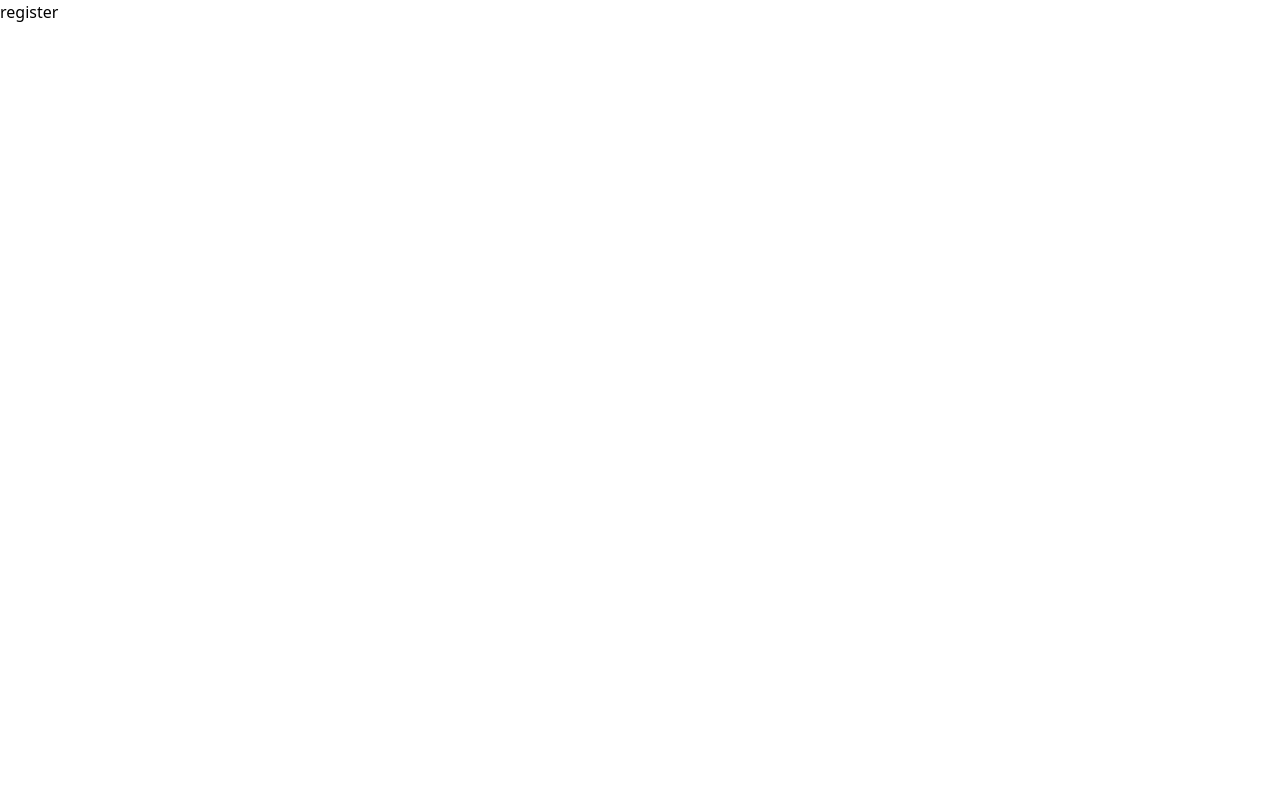
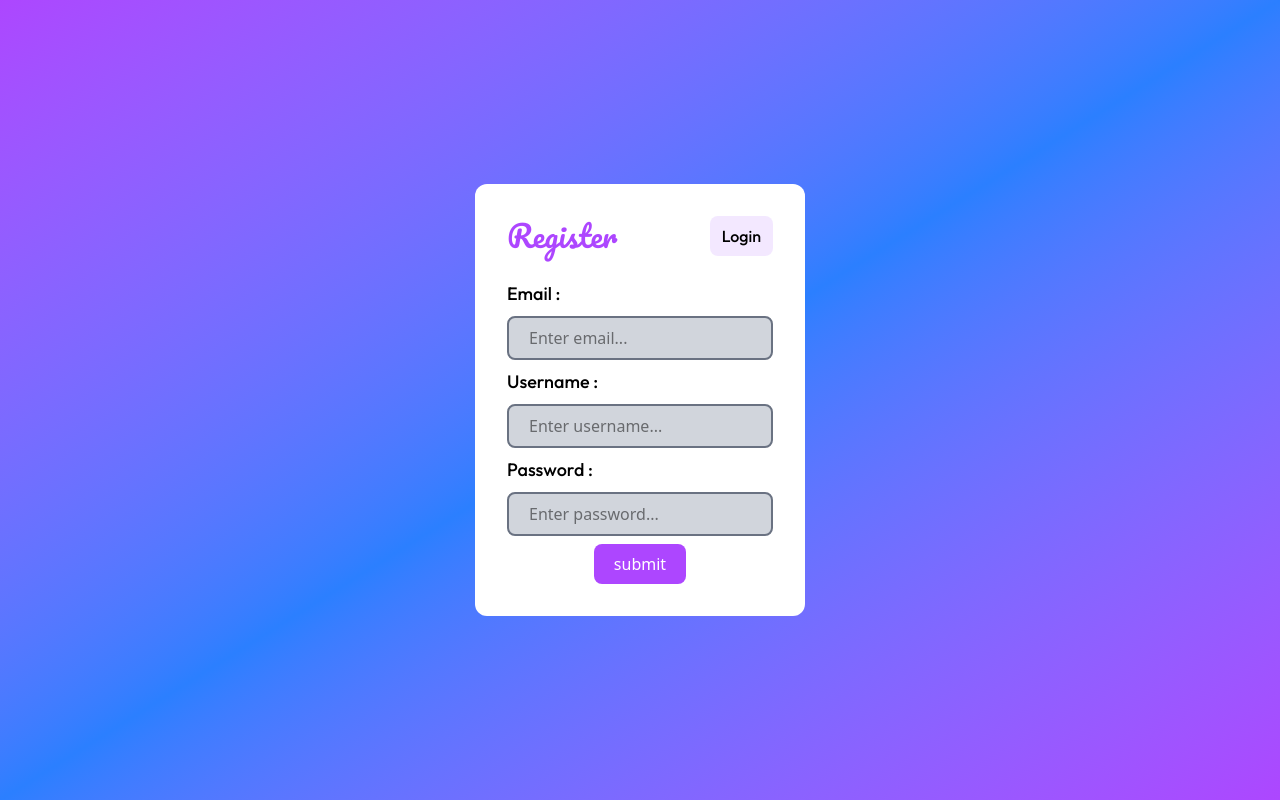
Before and after one commit to abhishck/prompt_hub, a React (Vite) app: page /register in a window 1280 px wide. Built offline with nearby package versions, Linux system fonts and the light colour scheme.

Commit message:
grid layout added

```diff
--- a/src/App.jsx
+++ b/src/App.jsx
@@ -9,7 +9,7 @@ import Login from './components/auth-ui/Login'
 import ProductPage from './pages/ProductPage'
 
 function App() {
-  const [count, setCount] = useState(0)
+
 
   return (
     <>
--- a/src/components/auth-ui/Register.jsx
+++ b/src/components/auth-ui/Register.jsx
@@ -2,8 +2,28 @@ import React from 'react'
 
 function Register() {
   return (
-    <div>
-      register
+    <div className='flex items-center justify-center w-full h-screen bg-gradient-to-br from-purple-500 via-blue-500 to-purple-500'>
+       <div className=' w-[330px] px-8 py-8 bg-white rounded-xl flex flex-col gap-6 '>
+        <div className='flex items-center justify-between'>
+          <h1 className='text-3xl font-[Pacifico] text-purple-500 font-medium'>Register</h1>
+          <a className='px-3 py-2 text-md bg-purple-100 rounded-lg hover:text-white hover:bg-purple-500 font-medium font-[Outfit] transition-all duration-300 hover:scale-102' href="">Login</a>
+        </div>
+        <form action="" className='flex flex-col gap-2 w-full items-center'>
+          <div className="text-area flex flex-col gap-2">
+            <label htmlFor="email" className='text-lg font-medium font-[Outfit] '>Email : </label>
+            <input type="text" placeholder='Enter email...' className='w-full  bg-gray-300 px-5 py-2 outline-none rounded-lg border-2 border-gray-500 hover:border-purple-500 '  />
+          </div>
+          <div className="text-area  flex flex-col gap-2  justify-items-start">
+            <label htmlFor="username" className='text-lg font-medium font-[Outfit]'>Username : </label>
+            <input type="text" placeholder='Enter username...' className='w-full  bg-gray-300 px-5 py-2 outline-none rounded-lg border-2 border-gray-500 hover:border-purple-500 ' />
+          </div>
+          <div className="text-area  flex flex-col gap-2">
+            <label htmlFor="password" className='text-lg font-medium font-[Outfit]'>Password : </label>
+            <input type="text" placeholder='Enter password...' className='w-full  bg-gray-300 px-5 py-2 outline-none rounded-lg border-2 border-gray-500 hover:border-purple-500 ' />
+          </div>
+          <button type='submit' className='px-5 py-2 cursor-pointer rounded-lg text-white bg-purple-500 w-fit justify-items-center'>submit</button>
+        </form>
+       </div>
     </div>
   )
 }
--- a/src/components/ui/Categories.jsx
+++ b/src/components/ui/Categories.jsx
@@ -60,7 +60,7 @@ function Categories() {
       whileInView={{opacity:1,scale:1}}
       transition={{duration:1}}
       viewport={{ once: true }}
-      className="flex w-full flex-col gap-8 lg:flex-row lg:flex-wrap items-center   lg:justify-center">
+      className="grid grid-cols-1 lg:grid-cols-4 gap-3">
         {promptCategories.map((item,index)=>{
           return (
             <CategoryCard item={item} key={index}/>
--- a/src/components/ui/Features.jsx
+++ b/src/components/ui/Features.jsx
@@ -44,7 +44,7 @@ function Features() {
                 )
             })}
       </div>
-      <div className='flex flex-col gap-4 lg:flex-row items-center lg:flex-wrap justify-center '>
+      <div className='grid grid-cols-1 lg:grid-cols-4 gap-2'>
         {prompts.filter(item=>{
           if(selector==="All"){
             return item;
--- a/src/components/ui/ProductList.jsx
+++ b/src/components/ui/ProductList.jsx
@@ -3,7 +3,7 @@ import React from "react";
 function ProductList({item}) {
   return (
 
-      <div className="h-fit w-[330px] group hover:-translate-y-2 overflow-hidden sm:w-[400px]  transition-all duration-300 shadow-xl hover:shadow-2xl hover:scale-105 group rounded-lg">
+      <div className="h-fit w-[300px] group hover:-translate-y-2 overflow-hidden sm:w-[400px]  transition-all duration-300 shadow-xl hover:shadow-2xl hover:scale-105 group rounded-lg">
         <img
           src={item.online_img}
           alt="img"
@@ -11,7 +11,7 @@ function ProductList({item}) {
         />
         <div className="p-6 flex flex-col gap-4">
           <h1 className="text-3xl font-bold max-w-[350px] group-hover:text-purple-500">{item.name}</h1>
-          <p className="text-xl font-medium font-[Outfit] ">
+          <p className="text-xl hidden sm:block font-medium font-[Outfit] ">
            {item.description}
           </p>
          <div className="flex justify-between items-center">
--- a/src/components/ui/Testiomonial.jsx
+++ b/src/components/ui/Testiomonial.jsx
@@ -17,7 +17,7 @@ function Testiomonial() {
         See how professionals are transforming their work with our premium prompts
         </p>
         </div>
-        <div className=' flex flex-col gap-8 lg:flex-row lg:flex-wrap items-center max-w-[80vw] mx-auto py-10 justify-center'>
+        <div className=' grid grid-cols-1 lg:grid-cols-4 gap-2'>
             {
                 number.map((_,index)=>{
                     return(
--- a/src/pages/ProductPage.jsx
+++ b/src/pages/ProductPage.jsx
@@ -23,7 +23,7 @@ function ProductPage() {
   // --------pagination---------
 
   const [currentPage,setCurrentPage]=useState(1);
-  const [itemPerPage,setItemPerPage]=useState(6)
+  const [itemPerPage,setItemPerPage]=useState(8)
 
   const lastPostIndex=currentPage * itemPerPage;
   const firstPostIndex=lastPostIndex-itemPerPage;
@@ -99,7 +99,7 @@ if (selector === "All") {
         </select>
       </div>
      </div>
-     <div className='flex flex-col gap-6 items-center justify-center lg:flex-row lg:flex-wrap px-8 py-8 sm:py-12 sm:px-12 md:px-24 lg:px-32'>
+     <div className='grid grid-cols-1 lg:grid-cols-4 gap-3 place-items-center lg:place-items-start px-8 py-8 sm:py-12 sm:px-12 md:px-24 lg:px-32'>
       {categoryPagination.slice(firstPostIndex,lastPostIndex).map((item,index)=>{
         return (
           <ProductList key={index} item={item}/>
```
